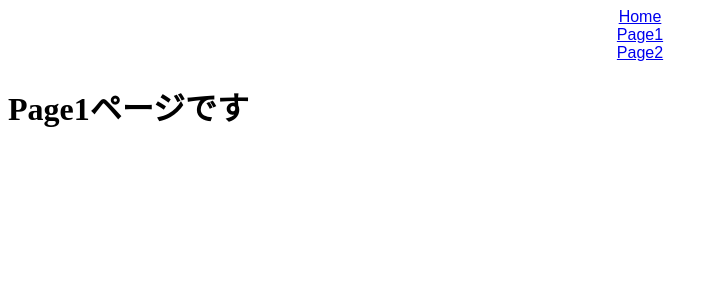
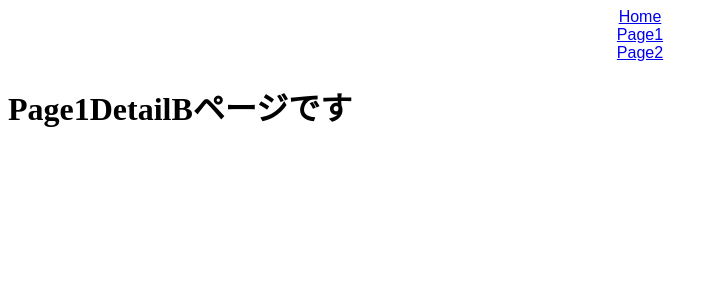
Before and after one commit to take917/LearnigRouter, a React (Create React App) app: page /page1/detailB in a window 1280 px wide. Shown: the top 300 px of the page, without its empty margins (0-718 px from the left). Built offline with nearby package versions, Linux system fonts and the light colour scheme.

Commit message:
下の階層のページ管理 Routeを使い、子ページ、孫ページの遷移を実施

```diff
--- a/src/App.js
+++ b/src/App.js
@@ -5,6 +5,8 @@
 import { Page1 } from "./Page1";
 import { Page2 } from "./Page2";
 import { Switch } from "react-router-dom";
+import { Page1DetailA } from "./Page1DetailA";
+import { Page1DetailB } from "./Page1DetailB";
 
 export default function App() {
   return (
@@ -17,12 +19,26 @@
         <Link to="/Page2">Page2</Link>
       </div>
       <Switch>
-        <Route exact path="/Home">
+        <Route exact path="/">
           <Home />
         </Route>
-        <Route path="/Page1">
-          <Page1 />
-        </Route>
+        <Route
+          path="/Page1"
+          render={() => (
+            <Switch>
+              <Route exact path="/page1">
+                <Page1 />
+              </Route>
+              <Route path="/page1/detailA">
+                <Page1DetailA />
+              </Route>
+              <Route path="/page1/detailB">
+                <Page1DetailB />
+              </Route>
+            </Switch>
+          )}
+        />
+
         <Route path="/Page2">
           <Page2 />
         </Route>
--- a/src/Page1.jsx
+++ b/src/Page1.jsx
@@ -1,7 +1,12 @@
+import { Link } from "react-router-dom";
+
 export const Page1 = () => {
   return (
     <div>
       <h1>Page1ページです</h1>
+      <Link to="/page1/detailA">DetailA</Link>
+      <br />
+      <Link to="/page1/detailB">DetailB</Link>
     </div>
   );
 };
--- /dev/null
+++ b/src/Page1DetailA.jsx
@@ -0,0 +1,7 @@
+export const Page1DetailA = () => {
+  return (
+    <div>
+      <h1>Page1DetailAページです</h1>
+    </div>
+  );
+};
--- /dev/null
+++ b/src/Page1DetailB.jsx
@@ -0,0 +1,7 @@
+export const Page1DetailB = () => {
+  return (
+    <div>
+      <h1>Page1DetailBページです</h1>
+    </div>
+  );
+};
```
